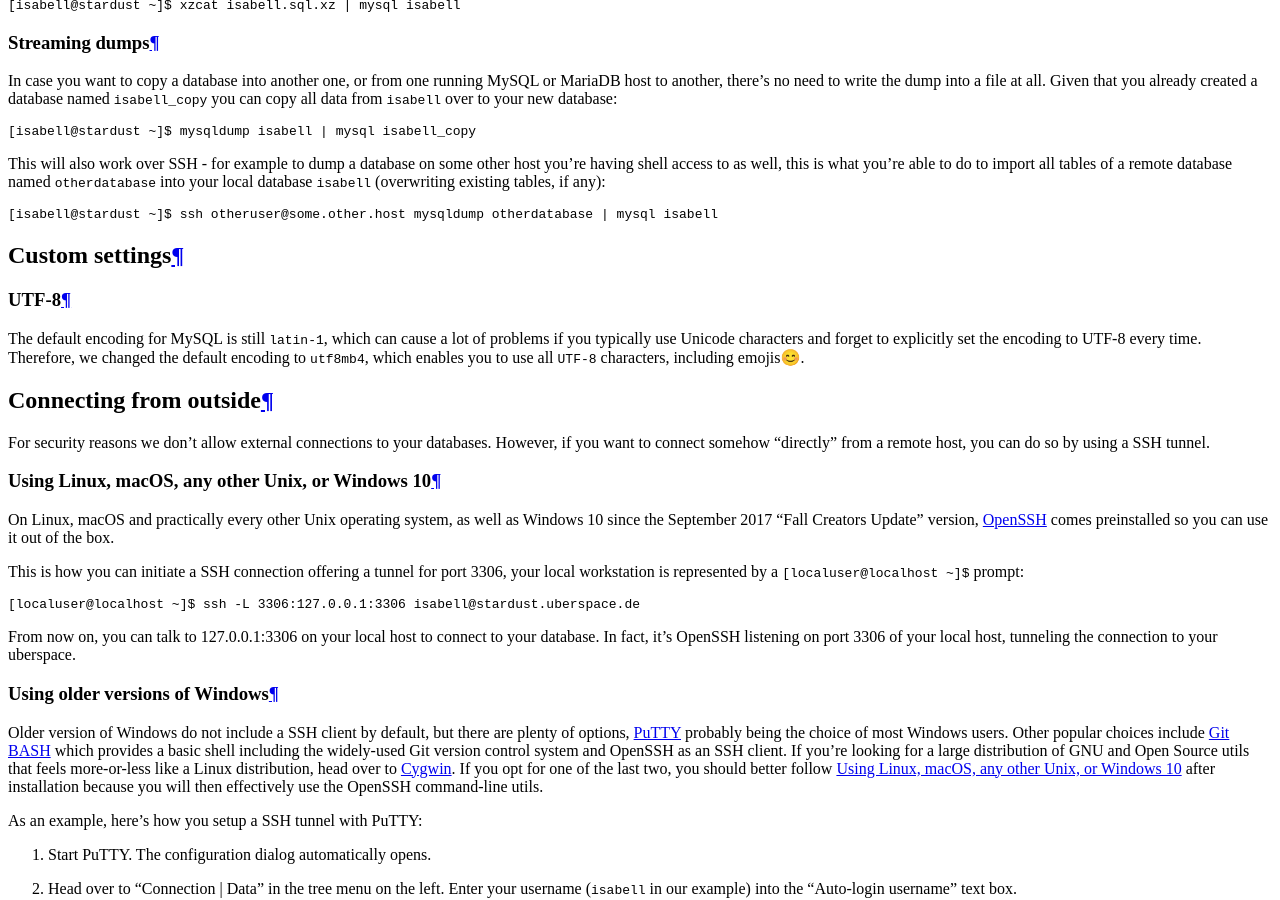
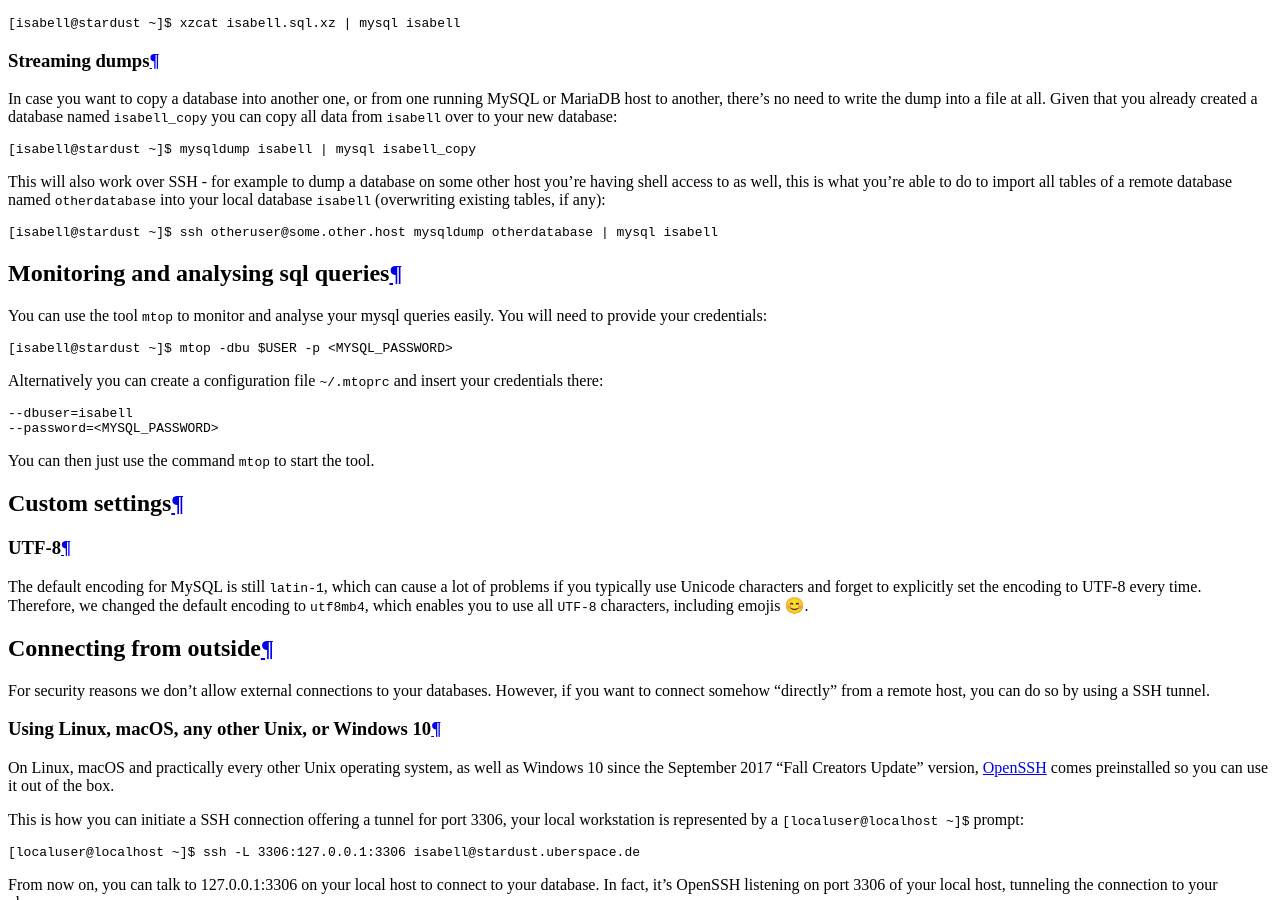
Before and after one commit to Uberspace/manual, a Sphinx documentation site: the page built from source/database-mysql.rst, in a window 1280 px wide and 900 px high, scrolled down 4272 px. Built offline with Sphinx 7.4.7 and the Read the Docs theme 2.0.0, drawn with Linux system fonts in a browser that asks for light colours; some of the changed text lies outside the part shown.

Commit message:
provide infos for using mtop

```diff
--- a/source/database-mysql.rst
+++ b/source/database-mysql.rst
@@ -188,13 +188,33 @@ This will also work over SSH - for example to dump a database on some other host
 
   [isabell@stardust ~]$ ssh otheruser@some.other.host mysqldump otherdatabase | mysql isabell
 
+
+Monitoring and analysing sql queries
+====================================
+
+You can use the tool ``mtop`` to monitor and analyse your mysql queries easily. You will need to provide your credentials:
+
+.. code-block:: console
+
+  [isabell@stardust ~]$ mtop -dbu $USER -p <MYSQL_PASSWORD>
+
+Alternatively you can create a configuration file ``~/.mtoprc`` and insert your credentials there:
+
+.. code-block::
+
+  --dbuser=isabell
+  --password=<MYSQL_PASSWORD>
+
+You can then just use the command ``mtop`` to start the tool.
+
+
 Custom settings
 ===============
 
 UTF-8
 -----
 
-The default encoding for MySQL is still ``latin-1``, which can cause a lot of problems if you typically use Unicode characters and forget to explicitly set the encoding to UTF-8 every time. Therefore, we changed the default encoding to ``utf8mb4``, which enables you to use all ``UTF-8`` characters, including emojis😊.
+The default encoding for MySQL is still ``latin-1``, which can cause a lot of problems if you typically use Unicode characters and forget to explicitly set the encoding to UTF-8 every time. Therefore, we changed the default encoding to ``utf8mb4``, which enables you to use all ``UTF-8`` characters, including emojis 😊.
 
 
 Connecting from outside
```
